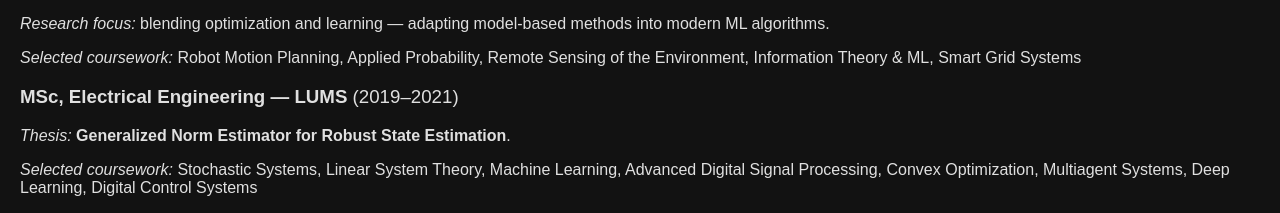
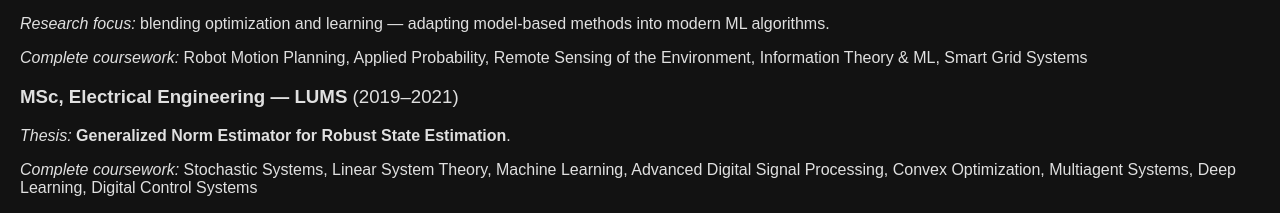
Before and after one commit to talhanadeem7860/talhanadeem7860.github.io, a plain HTML site: page index.html in a window 1280 px wide. Shown: the part 1511-1724 px from the top of the page. Drawn offline with Linux system fonts and the light colour scheme.

Commit message:
Update index.html

```diff
--- a/index.html
+++ b/index.html
@@ -83,13 +83,13 @@
     <div class="edu-item">
       <h3>PhD, Electrical Engineering — LUMS <span style="font-weight:400;">(2021–Present)</span></h3>
       <p><em>Research focus:</em> blending optimization and learning — adapting model‑based methods into modern ML algorithms.</p>
-      <p><em>Selected coursework:</em> Robot Motion Planning, Applied Probability, Remote Sensing of the Environment, Information Theory & ML, Smart Grid Systems</p>
+      <p><em>Complete coursework:</em> Robot Motion Planning, Applied Probability, Remote Sensing of the Environment, Information Theory & ML, Smart Grid Systems</p>
     </div>
 
     <div class="edu-item">
       <h3>MSc, Electrical Engineering — LUMS <span style="font-weight:400;">(2019–2021)</span></h3>
       <p><em>Thesis:</em> <strong>Generalized Norm Estimator for Robust State Estimation</strong>.</p>
-      <p><em>Selected coursework:</em> Stochastic Systems, Linear System Theory, Machine Learning, Advanced Digital Signal Processing, Convex Optimization, Multiagent Systems, Deep Learning, Digital Control Systems</p>
+      <p><em>Complete coursework:</em> Stochastic Systems, Linear System Theory, Machine Learning, Advanced Digital Signal Processing, Convex Optimization, Multiagent Systems, Deep Learning, Digital Control Systems</p>
     </div>
 
     <div class="edu-item">
```
